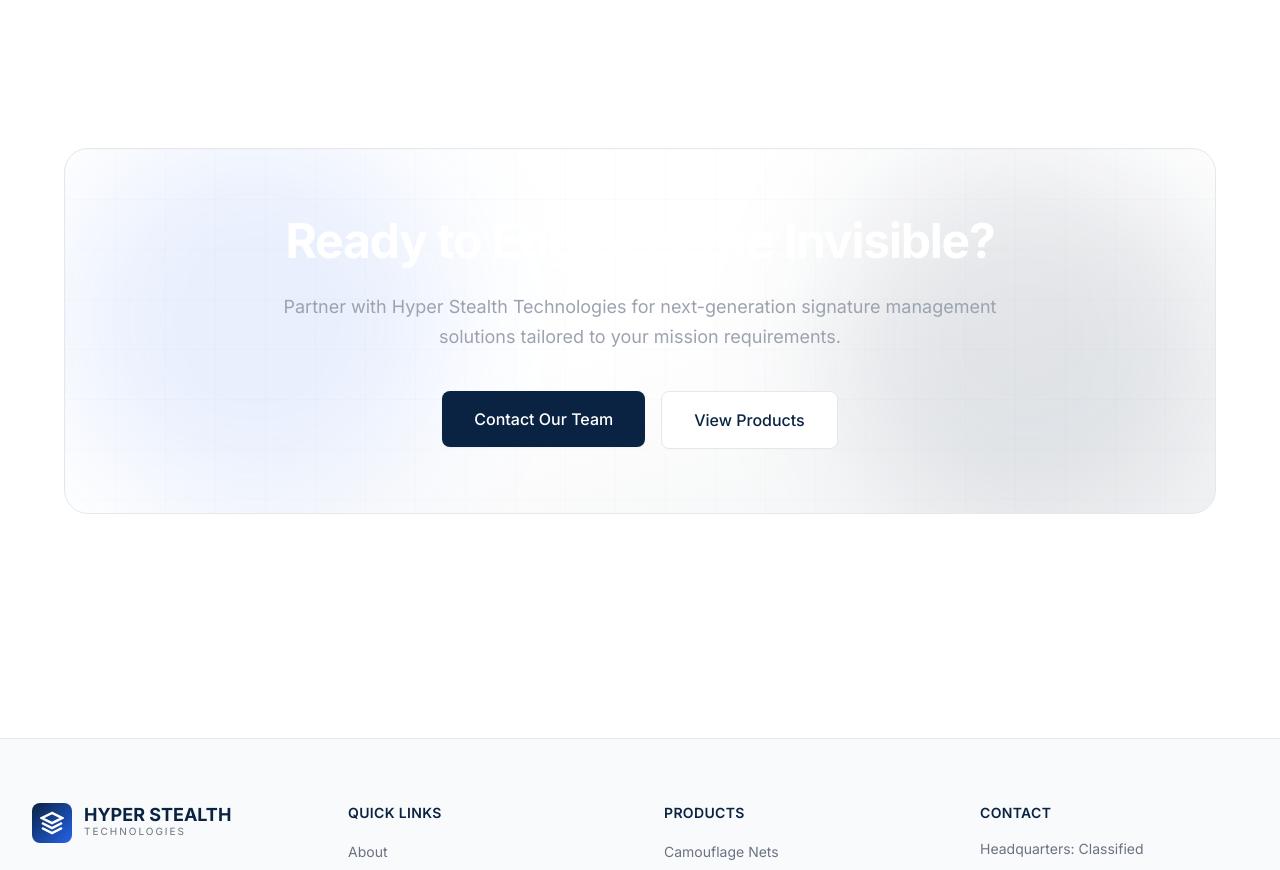
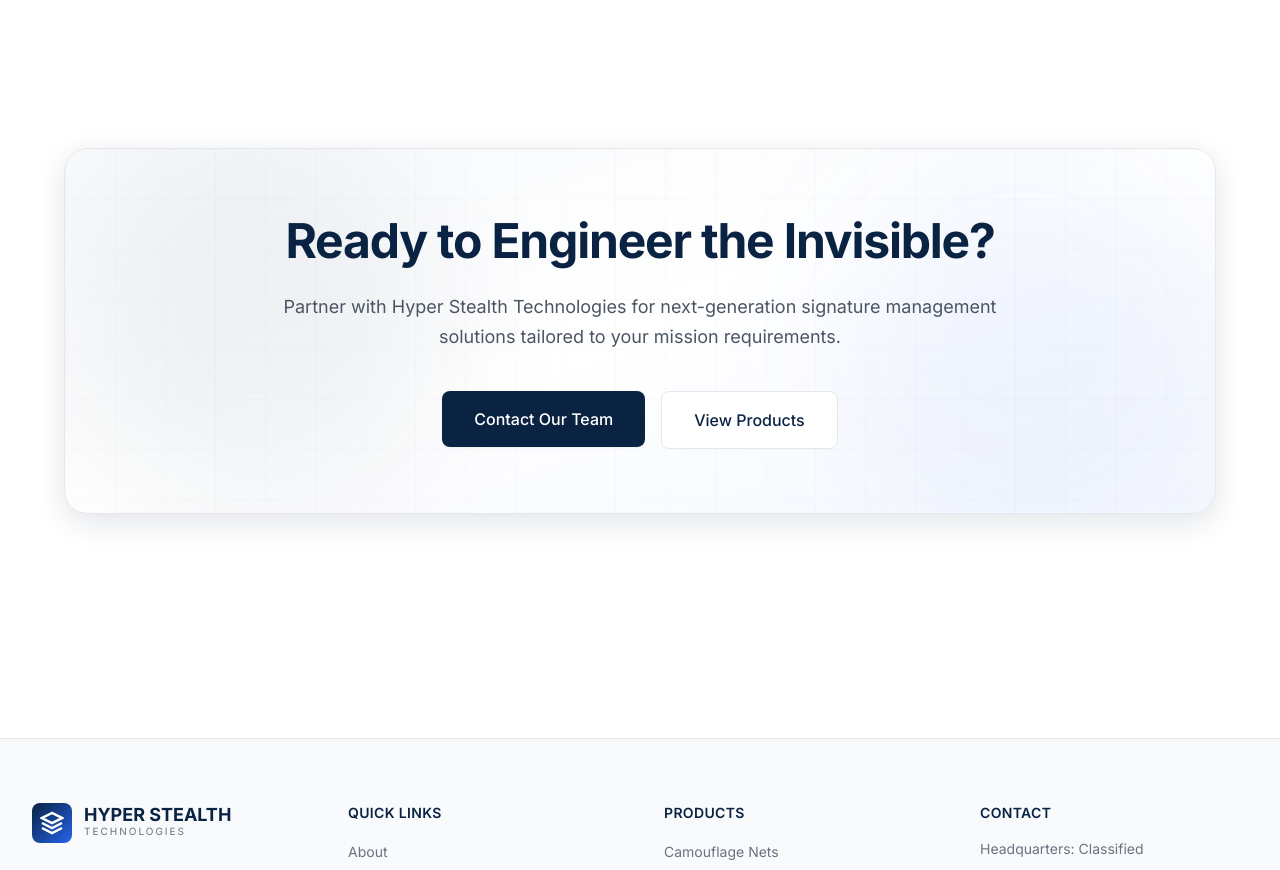
Before and after one commit to Ayush-2-singh/health-stealth-, a Next.js app: page / in a window 1280 px wide. Shown: the part 5400-6270 px from the top of the page. Built offline with nearby package versions, Linux system fonts and the light colour scheme.

Commit message:
design: CTA — white/surface bg, navy heading, no neon

```diff
--- a/src/components/CTA.tsx
+++ b/src/components/CTA.tsx
@@ -13,13 +13,19 @@ export default function CTA({ title, description, primaryCTA, secondaryCTA }: CT
     return (
       <section className="relative py-24 px-6 lg:px-8">
         <div className="max-w-6xl mx-auto">
-        <motion.div initial={{ opacity: 0, y: 30 }} whileInView={{ opacity: 1, y: 0 }} viewport={{ once: true }} transition={{ duration: 0.7 }} className="relative bg-gradient-to-br from-card via-card to-primary/5 border border-border rounded-3xl p-12 md:p-16 overflow-hidden">
-          <div className="absolute top-0 right-0 w-96 h-96 bg-primary/10 rounded-full blur-3xl" />
-          <div className="absolute bottom-0 left-0 w-96 h-96 bg-secondary/10 rounded-full blur-3xl" />
-          <div className="absolute inset-0 grid-bg opacity-30" />
+          <motion.div
+            initial={{ opacity: 0, y: 30 }}
+            whileInView={{ opacity: 1, y: 0 }}
+            viewport={{ once: true }}
+            transition={{ duration: 0.7 }}
+            className="relative bg-gradient-to-br from-surface via-white to-secondary/5 border border-border rounded-3xl p-12 md:p-16 overflow-hidden shadow-navy"
+          >
+            <div className="absolute top-0 right-0 w-96 h-96 bg-secondary/5 rounded-full blur-3xl" />
+            <div className="absolute bottom-0 left-0 w-96 h-96 bg-primary/5 rounded-full blur-3xl" />
+            <div className="absolute inset-0 grid-bg opacity-40" />
             <div className="relative text-center max-w-3xl mx-auto">
-            <h2 className="text-display-md font-bold tracking-tight mb-6">{title}</h2>
-            <p className="text-lg text-gray-400 mb-10 leading-relaxed">{description}</p>
+              <h2 className="text-display-md font-bold tracking-tight mb-6 text-heading">{title}</h2>
+              <p className="text-lg text-gray-600 mb-10 leading-relaxed">{description}</p>
               <div className="flex flex-col sm:flex-row gap-4 justify-center">
                 {primaryCTA && <Button href={primaryCTA.href} variant="primary" size="lg">{primaryCTA.label}</Button>}
                 {secondaryCTA && <Button href={secondaryCTA.href} variant="ghost" size="lg">{secondaryCTA.label}</Button>}
```
Lines whose indentation alone changed are shown as unchanged.
